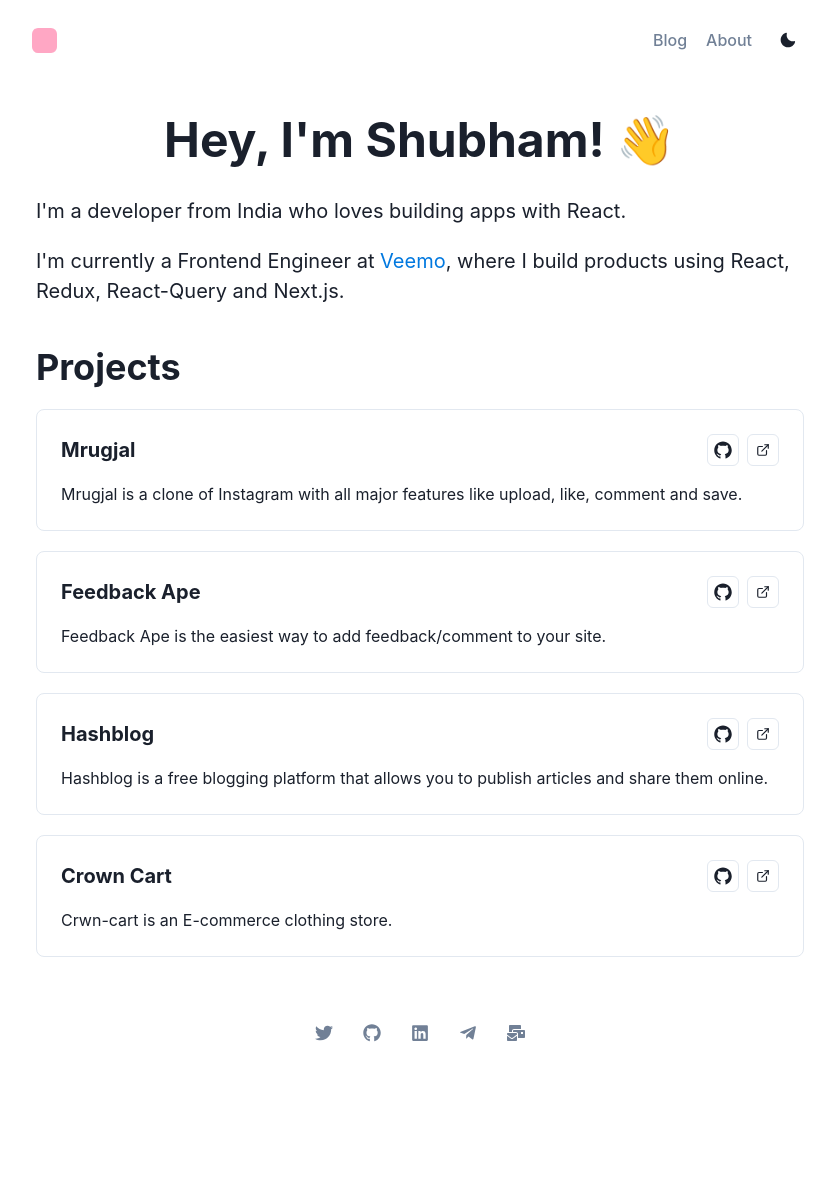
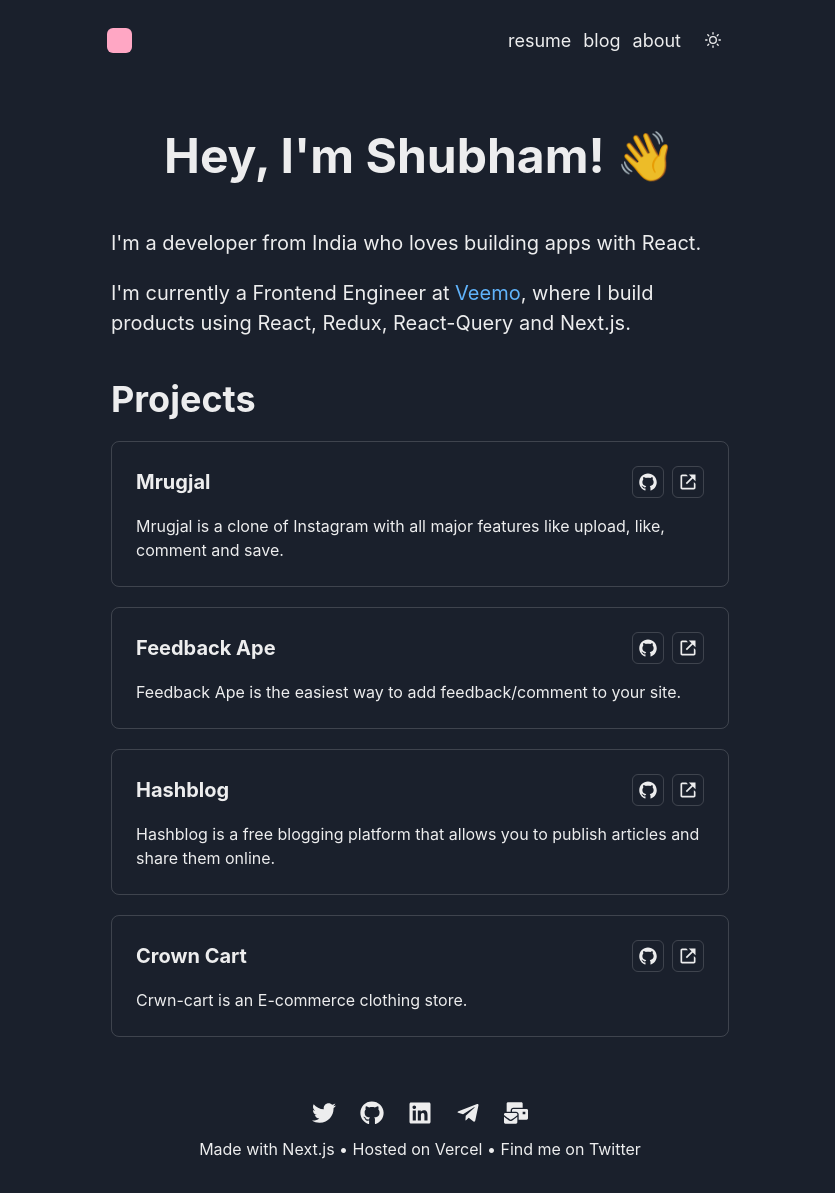
Before and after one commit to shubham-sns/shubham-on-web, a Next.js app: page / in a window 1280 px wide. Shown: the whole page, without its empty margins (220-1055 px from the left). Before the commit the page ends 1089 px from the top, so only its background shows below. Built offline with nearby package versions, Linux system fonts and the light colour scheme.

Commit message:
better links better seo fix: linkedin link better darkmode

```diff
--- a/components/Footer.tsx
+++ b/components/Footer.tsx
@@ -1,21 +1,22 @@
 import React from "react";
-import { Flex, IconButton, Link } from "@chakra-ui/react";
+import { Box, Flex, IconButton, Link, Text } from "@chakra-ui/react";
 import { FaGithub, FaLinkedin, FaMailBulk, FaTelegramPlane, FaTwitter } from "react-icons/fa";
 import { EMAIL, GITHUB_URL, LINKEDIN_URL, TELEGRAM_URL, TWITTER_URL } from "../constants";
+import { LinkButton } from "./Layout";
 
 const Footer = () => (
     <Flex align="center" py={8} direction="column">
-        <div>
+        <Box>
             <IconButton
                 href={TWITTER_URL}
                 title="Twitter"
                 isExternal
                 as={Link}
                 aria-label="Twitter"
-                icon={<FaTwitter />}
+                icon={<FaTwitter size="24" />}
                 size="lg"
-                color="gray.500"
                 variant="ghost"
+                _hover={{ color: "#ffa7c4" }}
             />
 
             <IconButton
@@ -25,10 +26,10 @@
                 isExternal
                 as={Link}
                 aria-label="GitHub"
-                icon={<FaGithub />}
+                icon={<FaGithub size="24" />}
                 size="lg"
-                color="gray.500"
                 variant="ghost"
+                _hover={{ color: "#ffa7c4" }}
             />
 
             <IconButton
@@ -38,10 +39,10 @@
                 isExternal
                 as={Link}
                 aria-label="LinkedIn"
-                icon={<FaLinkedin />}
+                icon={<FaLinkedin size="24" />}
                 size="lg"
-                color="gray.500"
                 variant="ghost"
+                _hover={{ color: "#ffa7c4" }}
             />
 
             <IconButton
@@ -51,10 +52,10 @@
                 isExternal
                 as={Link}
                 aria-label="Telegram"
-                icon={<FaTelegramPlane />}
+                icon={<FaTelegramPlane size="24" />}
                 size="lg"
-                color="gray.500"
                 variant="ghost"
+                _hover={{ color: "#ffa7c4" }}
             />
 
             <IconButton
@@ -63,12 +64,18 @@
                 title="Email"
                 passHref
                 aria-label="Email"
-                icon={<FaMailBulk />}
+                icon={<FaMailBulk size="24" />}
                 size="lg"
-                color="gray.500"
                 variant="ghost"
+                _hover={{ color: "#ffa7c4" }}
             />
-        </div>
+        </Box>
+
+        <Text>
+            Made with <LinkButton text="Next.js" href="https://nextjs.org" /> • Hosted on{" "}
+            <LinkButton text="Vercel" href="https://vercel.com" /> • Find me on{" "}
+            <LinkButton text="Twitter" href="https://twitter.com/shubham-sns" />
+        </Text>
     </Flex>
 );
 
--- a/components/Layout.tsx
+++ b/components/Layout.tsx
@@ -2,7 +2,7 @@
 import { NextSeo } from "next-seo";
 import NextLink from "next/link";
 import Head from "next/head";
-import { Button, IconButton, useColorMode, Box, Flex, Stack, Link } from "@chakra-ui/react";
+import { IconButton, useColorMode, Box, Flex, Stack, Link, HStack } from "@chakra-ui/react";
 import { MoonIcon, SunIcon } from "@chakra-ui/icons";
 import Footer from "./Footer";
 import { BASE_URL } from "../constants";
@@ -20,22 +20,21 @@
     target?: string;
 }
 
-const NavBarButton = (props: INavBarButtonProps) => {
+export const LinkButton = (props: INavBarButtonProps) => {
     return (
         <NextLink href={props.href} passHref>
-            <Button
+            <Box
                 variant="link"
                 as={Link}
-                fontWeight="500"
-                mr="4"
                 target={props.target}
+                rel={props.target && "noopener noreferrer"}
+                textDecor="none"
                 _hover={{
                     color: "#ffa7c4",
-                    textDecor: "none",
                 }}
             >
                 {props.text}
-            </Button>
+            </Box>
         </NextLink>
     );
 };
@@ -51,17 +50,23 @@
             as="nav"
             p={3}
             mx="auto"
-            maxW="800px"
+            maxW="650px"
         >
-            <Box flexDirection="row" mt="0.5rem">
+            <Flex mt="0.5rem">
                 <NextLink href="/">
                     <Box cursor="pointer" h="25px" w="25px" backgroundColor="#FFA7C4" rounded="md" />
                 </NextLink>
-            </Box>
-            <Flex alignItems="center">
-                <NavBarButton text="Blog" href="https://shubhs.hashnode.dev" target="_blank" />
+            </Flex>
 
-                <NavBarButton text="About" href="/about" />
+            <HStack spacing="3" alignItems="center" fontSize="lg">
+                <LinkButton
+                    text="resume"
+                    href="https://drive.google.com/file/d/1TE-N5jDwK4-D33q1Oo4wPRtmQyAMySqb/view?usp=sharing"
+                    target="_blank"
+                />
+                <LinkButton text="blog" href="https://shubhs.hashnode.dev" target="_blank" />
+
+                <LinkButton text="about" href="/about" />
 
                 <IconButton
                     aria-label="Toggle dark mode"
@@ -69,7 +74,7 @@
                     onClick={toggleColorMode}
                     icon={colorMode == "dark" ? <SunIcon /> : <MoonIcon />}
                 />
-            </Flex>
+            </HStack>
         </Stack>
     );
 };
@@ -88,21 +93,25 @@
                     description: description,
                 }}
             />
-            <div>
+
             <Head>
                 <title>{title ? `${title} |` : ""} Shubham Sananse</title>
                 <meta charSet="utf-8" />
                 <meta name="viewport" content="initial-scale=1.0, width=device-width" />
                 <link rel="icon" type="image/png" href="/static/logo.png" />
             </Head>
-                <header>
+
+            <Box>
+                <Box as="header">
                     <NavBar />
-                </header>
-                <Flex as="main" justifyContent="center" flexDirection="column" px={4} mx="auto" mt={8} maxW="800px">
+                </Box>
+
+                <Flex as="main" justifyContent="center" flexDirection="column" px={4} mx="auto" mt={8} maxW="650px">
                     <Stack spacing={10}>{children}</Stack>
                 </Flex>
+
                 <Footer />
-            </div>
+            </Box>
         </>
     );
 };
--- a/components/LinkCard.tsx
+++ b/components/LinkCard.tsx
@@ -1,7 +1,7 @@
 import { Box, Flex, Heading, HStack, IconButton, Link, Stack, Tag, Text } from "@chakra-ui/react";
 import NextLink from "next/link";
 import { AiFillGithub } from "react-icons/ai";
-import { ExternalLinkIcon } from "@chakra-ui/icons";
+import { BiLinkExternal } from "react-icons/bi";
 
 interface ILinkCardProps {
     name: string;
@@ -34,7 +34,7 @@
                                 as={Link}
                                 target="_blank"
                                 rel="noopener noreferrer"
-                                aria-label="link to the project"
+                                aria-label={`${name} - link to github repo`}
                                 variant="outline"
                                 size="sm"
                             >
@@ -47,11 +47,11 @@
                                 as={Link}
                                 target="_blank"
                                 rel="noopener noreferrer"
-                                aria-label="link to the project"
+                                aria-label={`${name} - link to live website`}
                                 variant="outline"
                                 size="sm"
                             >
-                                <ExternalLinkIcon size="20" />
+                                <BiLinkExternal size="20" />
                             </IconButton>
                         </NextLink>
                     </HStack>
--- a/constants.ts
+++ b/constants.ts
@@ -58,6 +58,6 @@
 
 export const TWITTER_URL = "https://twitter.com/shubham_sns";
 export const GITHUB_URL = "https://github.com/shubham-sns";
-export const LINKEDIN_URL = "https://linkedin.com/shubham-sns";
+export const LINKEDIN_URL = "https://linkedin.com/in/shubham-sns";
 export const TELEGRAM_URL = "https://t.me/TurnedOutImNoob";
 export const EMAIL = "shubhamsananse9@gmail.com";
--- a/pages/_app.tsx
+++ b/pages/_app.tsx
@@ -1,15 +1,17 @@
 import React from "react";
 import { AppProps } from "next/app";
 import { ChakraProvider } from "@chakra-ui/react";
+
 import "../styles/main.css";
 import { DefaultSeo } from "next-seo";
 import { DEFAULT_SEO_CONFIG } from "../constants";
+import { theme } from "../styles/theme";
 
 function App({ Component, pageProps }: AppProps): React.ReactNode {
     return (
         <>
             <DefaultSeo {...DEFAULT_SEO_CONFIG} />
-            <ChakraProvider>
+            <ChakraProvider theme={theme}>
                 <Component {...pageProps} />
             </ChakraProvider>
         </>
--- /dev/null
+++ b/pages/_document.js
@@ -0,0 +1,19 @@
+import NextDocument, { Html, Head, Main, NextScript } from "next/document";
+import { ColorModeScript } from "@chakra-ui/react";
+
+import { theme } from "../styles/theme";
+
+export default class Document extends NextDocument {
+    render() {
+        return (
+            <Html lang="en">
+                <Head />
+                <body>
+                    <ColorModeScript initialColorMode={theme.config.initialColorMode} />
+                    <Main />
+                    <NextScript />
+                </body>
+            </Html>
+        );
+    }
+}
--- a/pages/index.tsx
+++ b/pages/index.tsx
@@ -1,4 +1,5 @@
 import { Heading, Stack, Text } from "@chakra-ui/react";
+
 import { CustomLink } from "../components/CustomLink";
 import Layout from "../components/Layout";
 import LinkCard from "../components/LinkCard";
@@ -21,7 +22,7 @@
 const IndexPage = () => (
     <Layout title="Home" description="Welcome to Shubham's corner of the internet" relativeCanonicalURL="">
         <Stack direction="column" spacing={5}>
-            <Text fontSize="5xl" textAlign="center" fontWeight="bold">
+            <Text fontSize="5xl" my={4} textAlign="center" fontWeight="bold">
                 Hey, I'm Shubham! 👋
             </Text>
             <Text fontSize="xl">I'm a developer from India who loves building apps with React.</Text>
--- /dev/null
+++ b/styles/theme.js
@@ -0,0 +1,7 @@
+import { extendTheme } from "@chakra-ui/react";
+const config = {
+    initialColorMode: "dark",
+};
+const theme = extendTheme({ config });
+
+export { theme };
```
Also changed, not shown: interfaces/index.ts (+0 -43 lines), public/static/images/og.png, vercel.json. Lines whose indentation alone changed are shown as unchanged.
